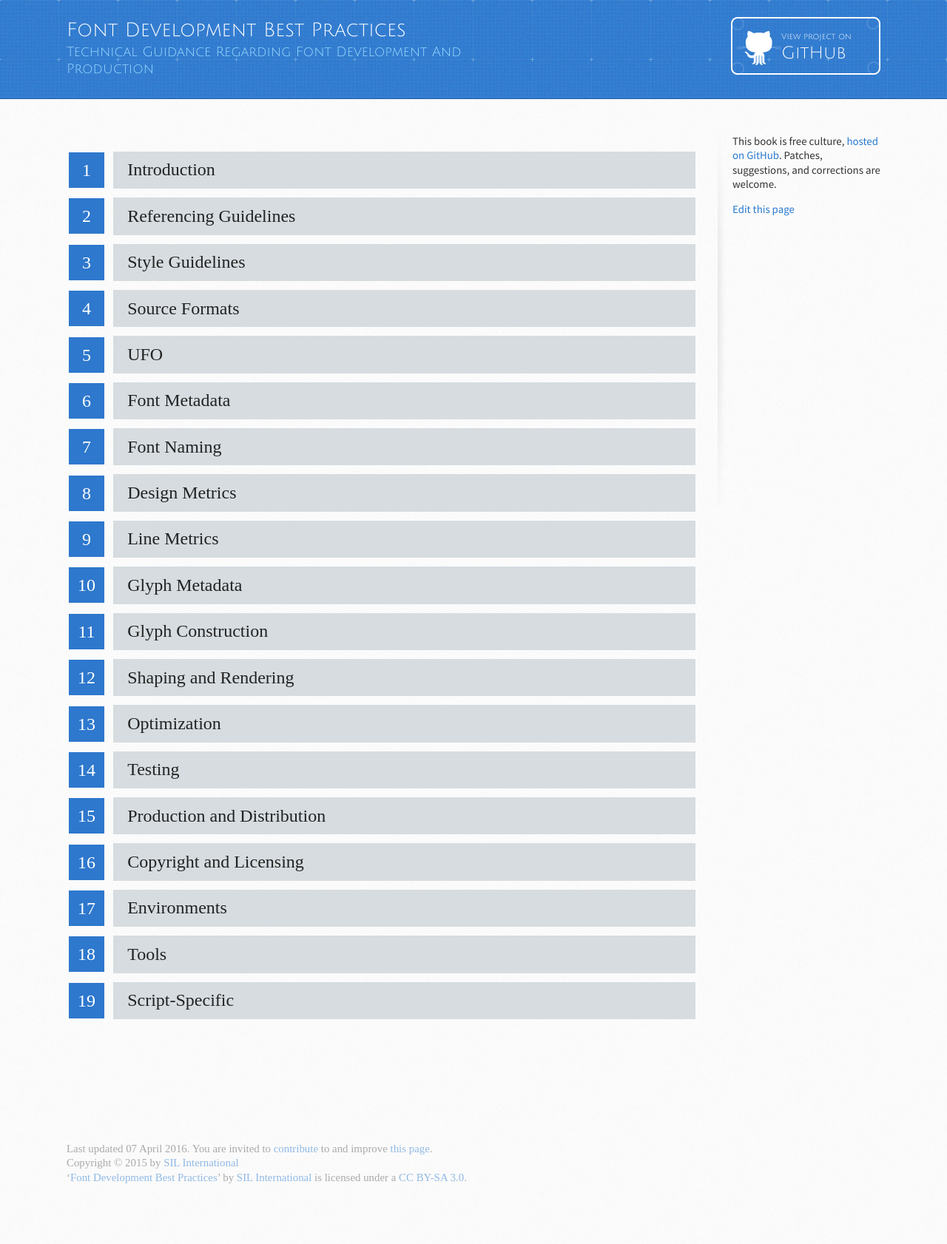
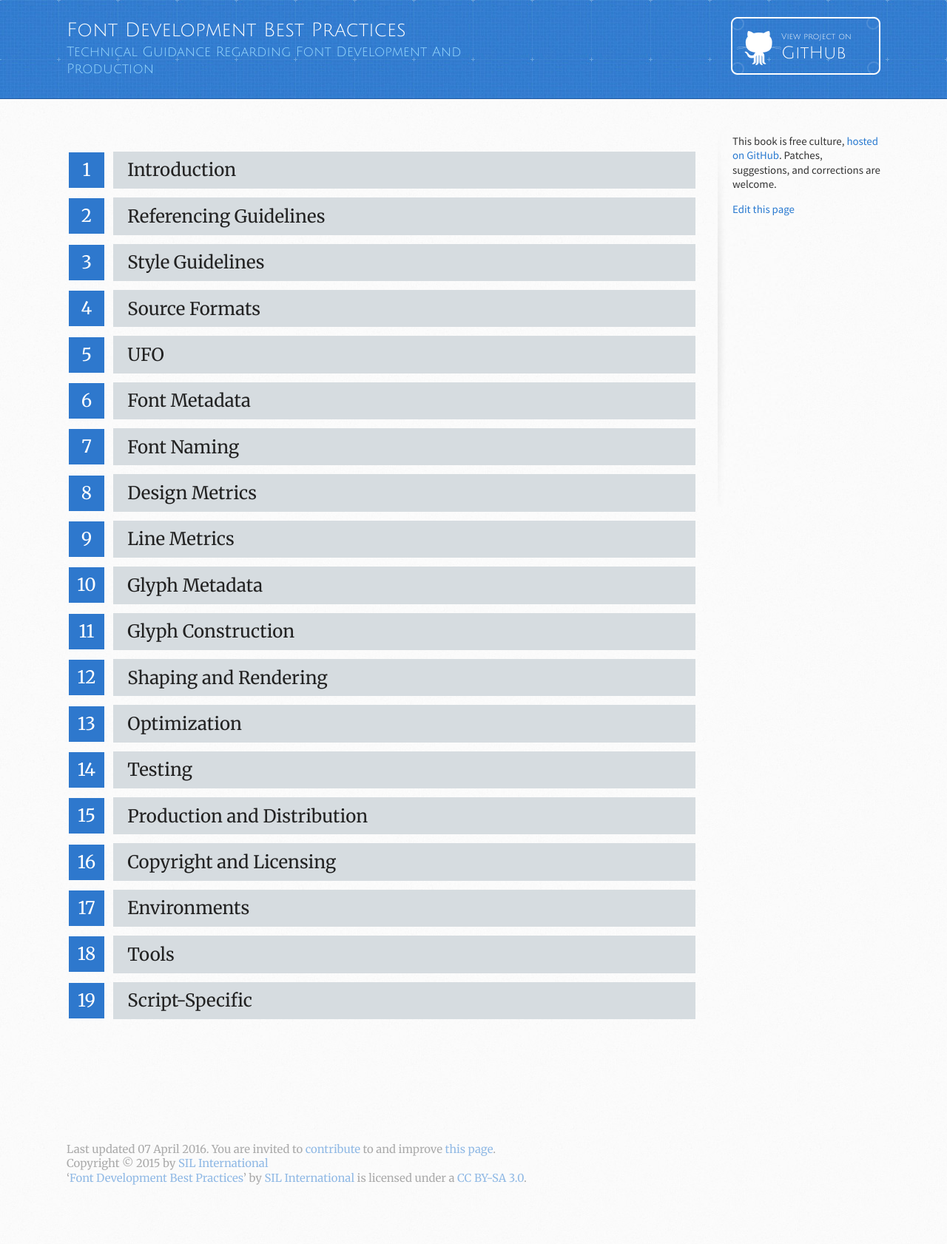
Before and after one commit to silnrsi/FDBP, a Jekyll site: the page built from en-US/index.md, in a window 1280 px wide. Shown: the whole page at 74% size. Built offline with Jekyll 4.4.1, drawn with Linux system fonts in a browser that asks for light colours; some web fonts are replaced.

Commit message:
Trying different fonts

```diff
--- a/_includes/html-start.html
+++ b/_includes/html-start.html
@@ -3,7 +3,7 @@
   <head>
     <meta charset='utf-8'>
     <meta name="viewport" content="width=device-width, initial-scale=1, maximum-scale=1">
-    <link href='//fonts.googleapis.com/css?family=Julius+Sans+One|Source+Sans+Pro:400,700|Source+Code+Pro|Gentium+Book+Basic:400,700,400italic' rel='stylesheet' type='text/css'>
+    <link href='//fonts.googleapis.com/css?family=Julius+Sans+One|Source+Sans+Pro:400,700|Source+Code+Pro|Merriweather:400,900,400italic' rel='stylesheet' type='text/css'>
     <link rel="stylesheet" type="text/css" href="../assets/stylesheets/stylesheet.css" media="screen">
     <link rel="stylesheet" type="text/css" href="../assets/stylesheets/print.css" media="print">
 
--- a/assets/stylesheets/stylesheet.css
+++ b/assets/stylesheets/stylesheet.css
@@ -54,7 +54,7 @@ body {
   font-size: 19px;
   line-height: 1.3;
   background: #FAFAFA url(../images/body-bg.jpg) 0 0 repeat;
-  font-family: 'Gentium Book Basic', serif;
+  font-family: 'Merriweather', serif;
   font-weight: 400;
   color: #333333;
   margin-bottom: 40px;
@@ -355,7 +355,7 @@ b, strong {
 
 #main-content h1 {
   font-size: 1.6em;
-  letter-spacing: -2px;
+  letter-spacing: 0px;
   margin-bottom: .375em;
   margin-top: 0em;
   color: #272727;
```
